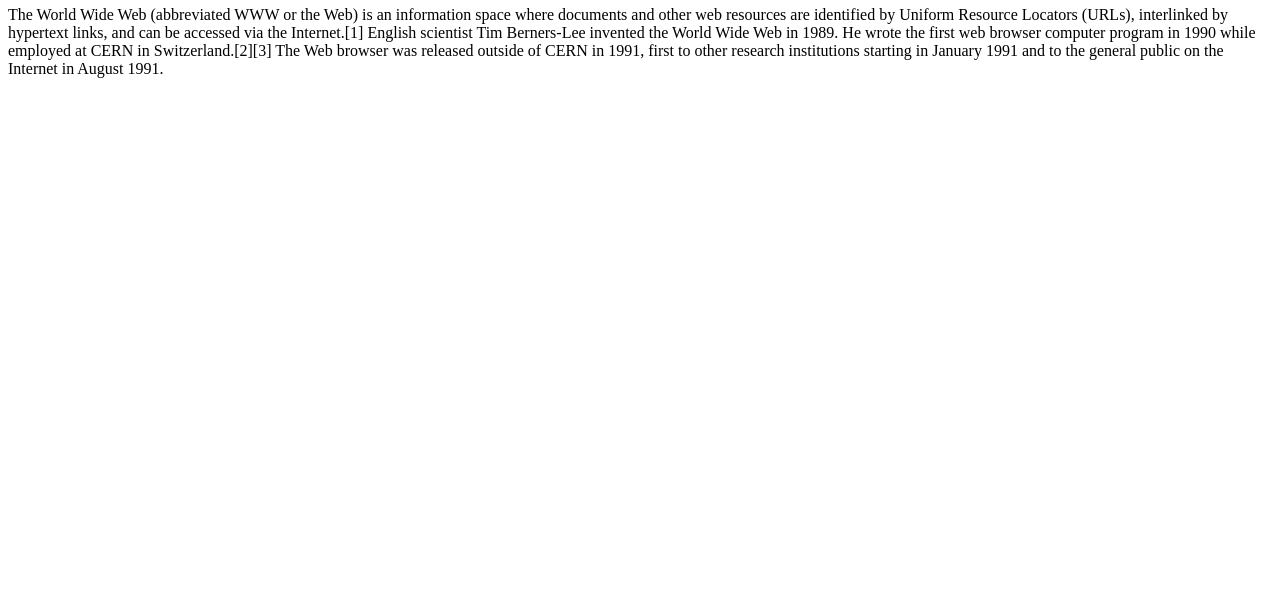
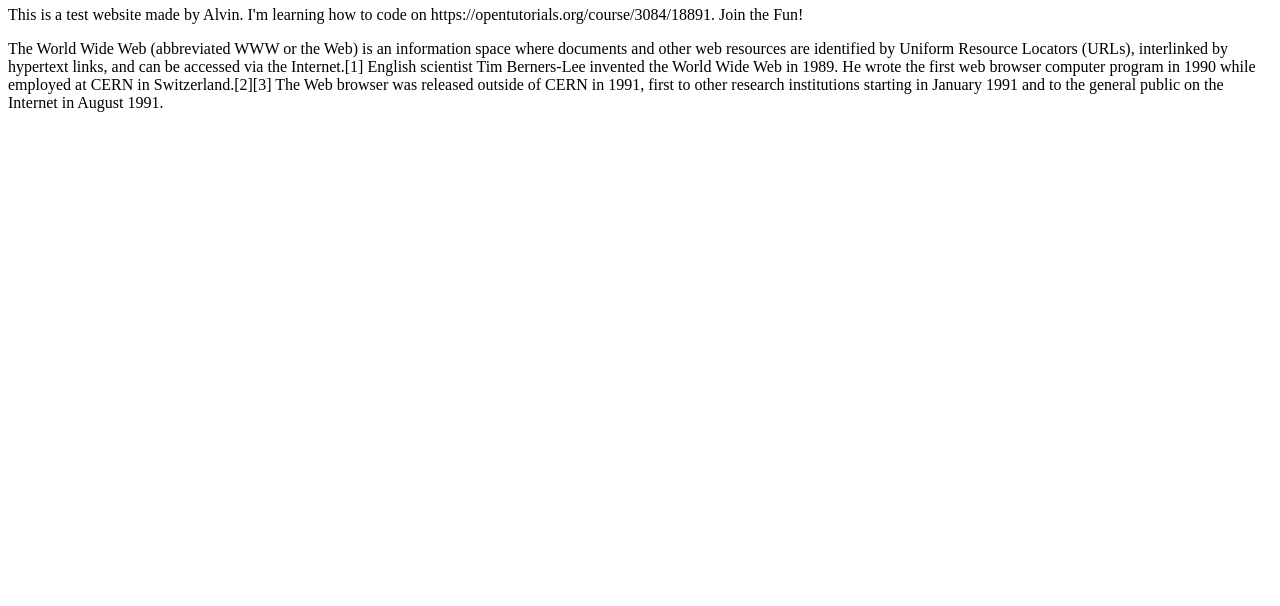
Before and after one commit to Kojaru/HTML_Study, a plain HTML site: page index.html in a window 1280 px wide. Shown: the part 194-800 px from the top of the page. Drawn offline with Linux system fonts and the light colour scheme.

Commit message:
Update index.html

```diff
--- a/index.html
+++ b/index.html
@@ -12,6 +12,7 @@
     <li><a href="3.html">JavaScript</a><br></li>
   </ol>
   <h1>WEB</h1>
+  <p>This is a test website made by Alvin. I'm learning how to code on https://opentutorials.org/course/3084/18891. Join the Fun!</p>
   <p>The World Wide Web (abbreviated WWW or the Web) is an information space where documents and other web resources are identified by Uniform Resource Locators (URLs), interlinked by hypertext links, and can be accessed via the Internet.[1] English scientist Tim Berners-Lee invented the World Wide Web in 1989. He wrote the first web browser computer program in 1990 while employed at CERN in Switzerland.[2][3] The Web browser was released outside of CERN in 1991, first to other research institutions starting in January 1991 and to the general public on the Internet in August 1991.<br>
 </body>
 </html>
```
